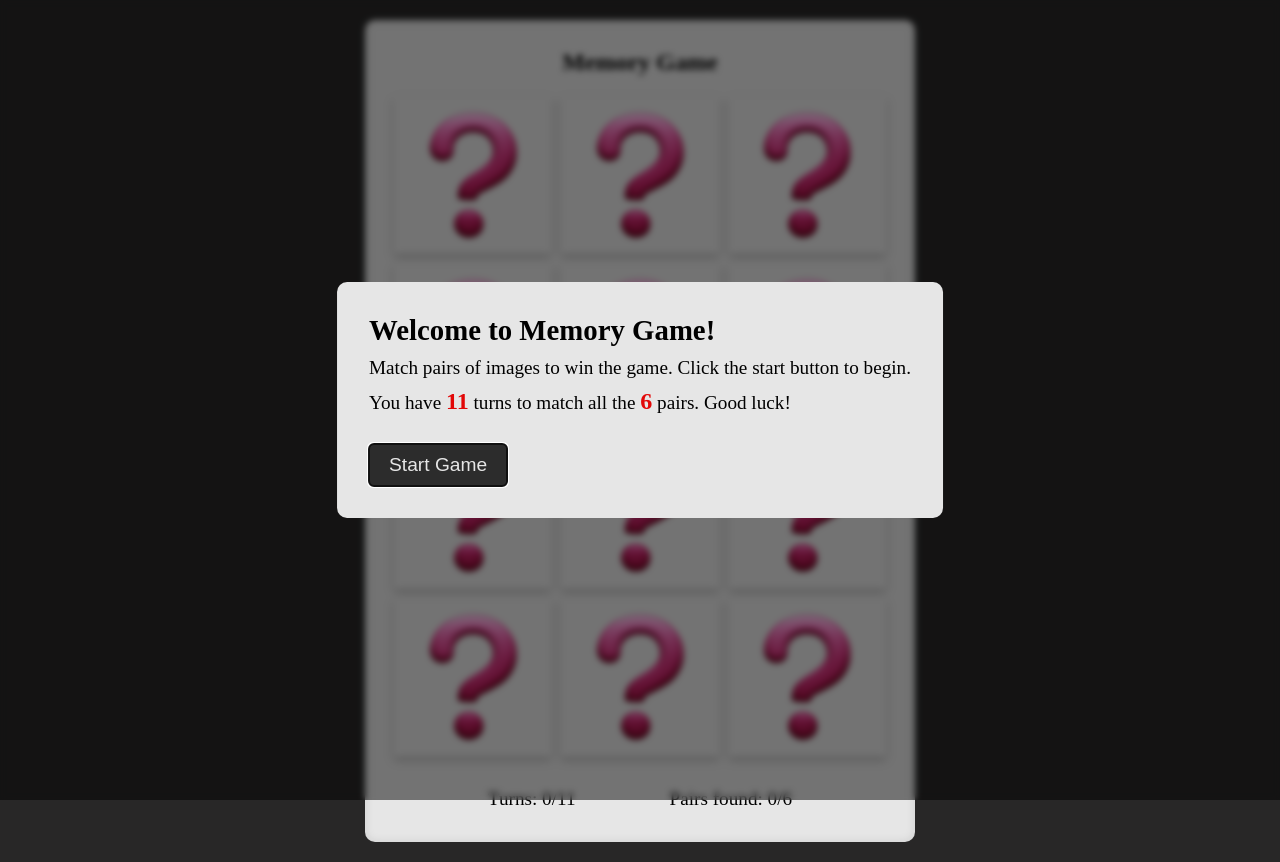
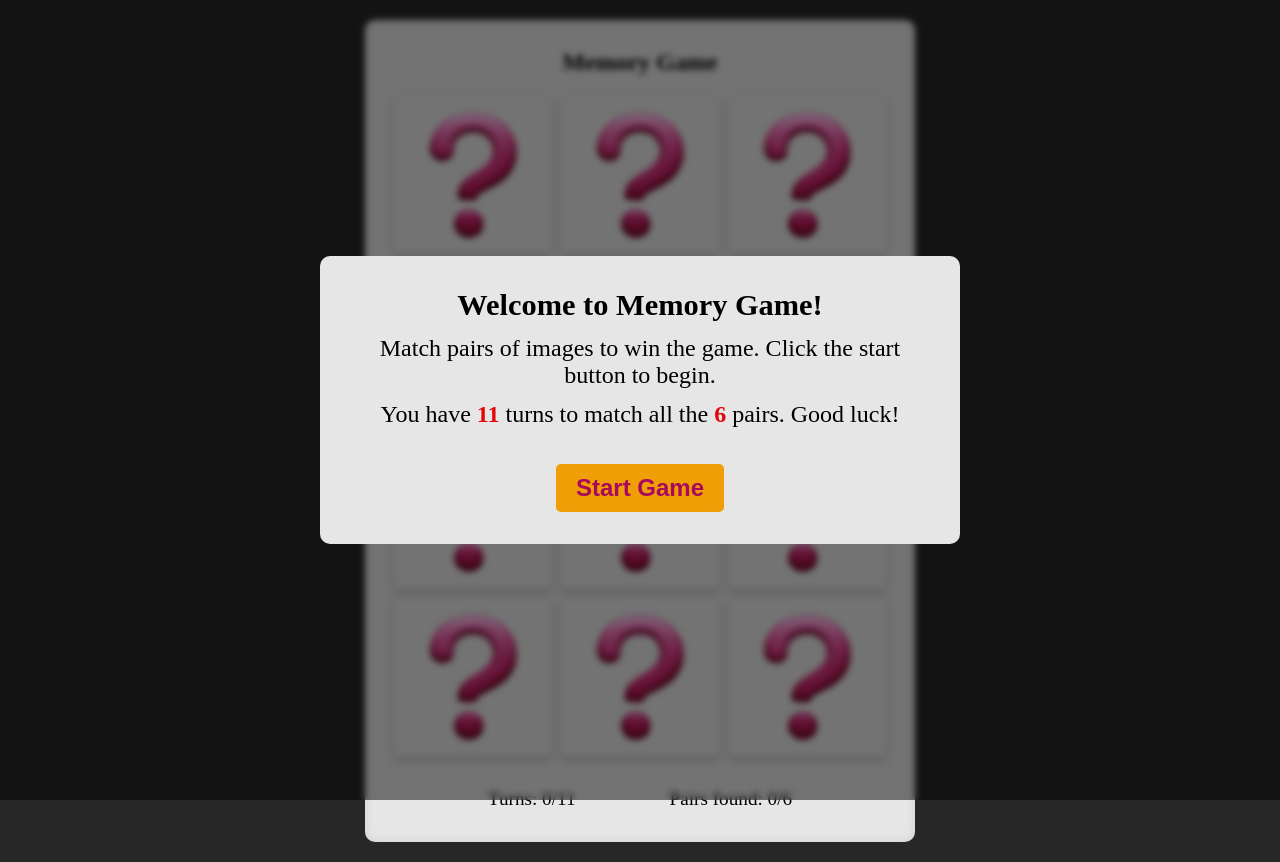
Before and after one commit to Vineethaveerapu/assignment-5, a website: page index.html in a window 1280 px wide. Drawn offline with Linux system fonts and the light colour scheme.

Commit message:
styled colors

```diff
--- a/index.html
+++ b/index.html
@@ -24,8 +24,8 @@
           begin.
         </p>
         <p>
-          You have <span id="turns-left">-</span> turns to match all the
-          <span id="pairs-left">-</span> pairs. Good luck!
+          You have <span id="turns-left" class="red">-</span> turns to match all
+          the <span id="pairs-left" class="red">-</span> pairs. Good luck!
         </p>
         <button type="button" id="start-button">Start Game</button>
       </dialog>
--- a/styles/style.css
+++ b/styles/style.css
@@ -92,13 +92,24 @@ h1 {
 }
 
 button {
-  background: #2c2c2c;
-  color: #e6e6e6;
+  background-color: #f09e05;
+  color: #a7095c;
   border: none;
+  outline: none;
   border-radius: 5px;
   padding: 10px 20px;
   cursor: pointer;
-  font-size: 1.2rem;
+  font-size: 1.5rem;
+  transition: all 0.2s ease-in-out;
+  min-width: 120px;
+  font-weight: bold;
+}
+
+button:hover {
+  outline: 3px solid currentColor;
+  color: #f09e05;
+  background-color: #a7095c;
+  transform: scale(1.05);
 }
 
 .game-message {
@@ -112,6 +123,17 @@ button {
   justify-content: space-evenly;
 }
 
+h2 {
+  font-size: 1.9rem;
+  font-weight: bold;
+}
+
+p {
+  margin-top: 0.5em;
+  margin-bottom: 0.5em;
+  font-size: 1.5rem;
+}
+
 dialog {
   background: #e6e6e6;
   border: none;
@@ -122,22 +144,13 @@ dialog {
   transform: translate(-50%, -50%);
   padding: 2rem;
   z-index: 1000;
-
-  h2 {
-    font-size: 1.8rem;
-  }
-
-  p {
-    margin-top: 0.5em;
-    margin-bottom: 0.5em;
-    font-size: 1.2rem;
-  }
+  text-align: center;
 
   button {
     margin-top: 1em;
   }
 
-  span {
+  .red {
     font-weight: bold;
     color: hsl(0, 93%, 46%);
     font-size: 1.5rem;
@@ -156,13 +169,3 @@ dialog::backdrop {
   align-items: center;
   gap: 1.5rem;
 }
-
-/* Style the replay button inside dialog */
-dialog button {
-  min-width: 120px;
-  transition: background-color 0.3s ease;
-}
-
-dialog button:hover {
-  background-color: #404040;
-}
```
